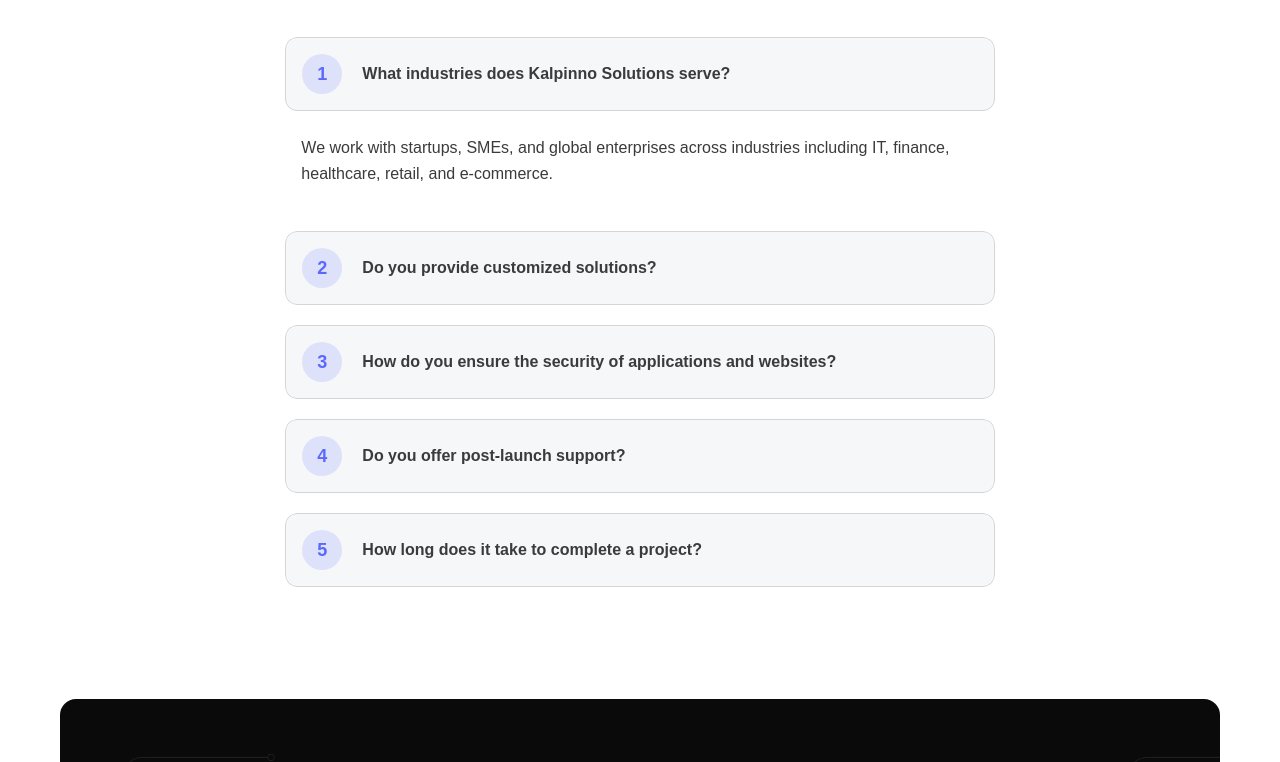
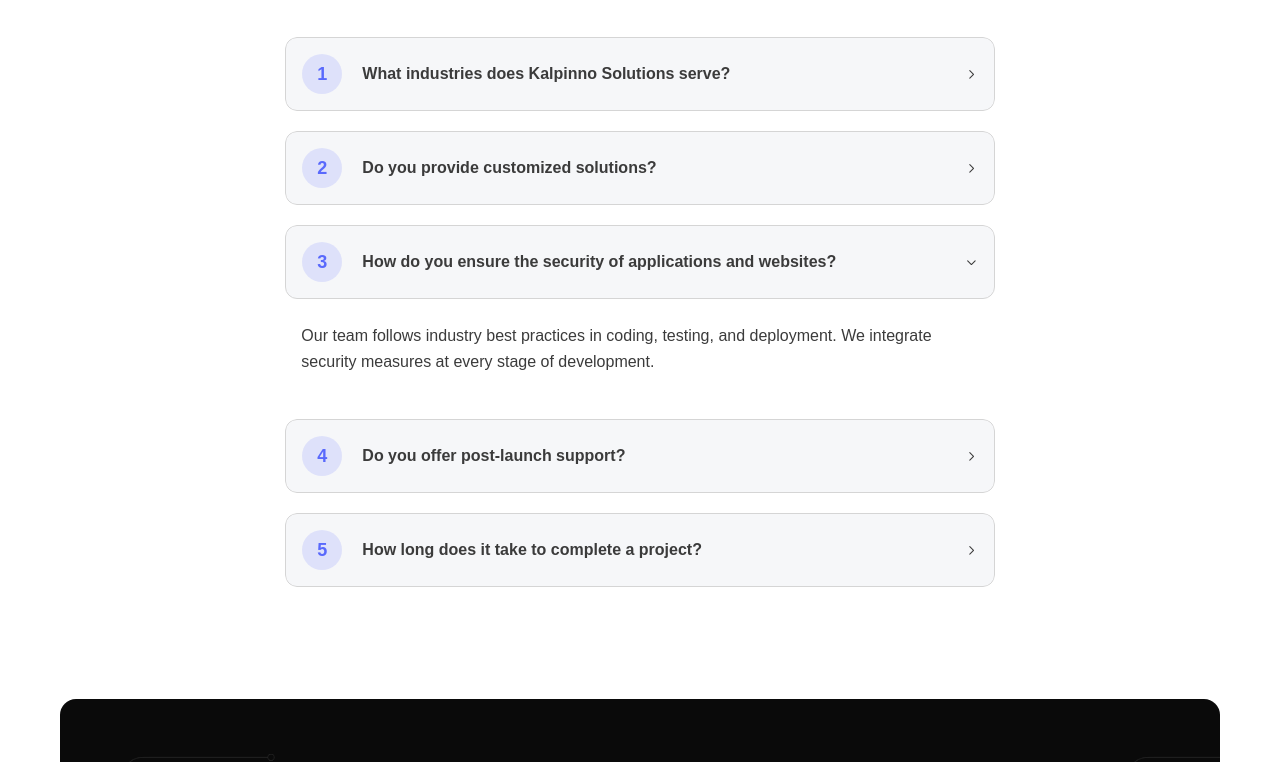
Before and after one commit to kpchauhan/kalpinno-solutions, a plain HTML site: page services.html in a window 1280 px wide. Both pictures are taken after a click on the button 639 px from the left and 3670 px from the top of the page. Shown: the part 3308-4070 px from the top of the page. Drawn offline with Linux system fonts and the light colour scheme; a web font is replaced by a local one.

Commit message:
Initial commit

```diff
--- /dev/null
+++ b/assets/js/accordion.js
@@ -0,0 +1,28 @@
+// FAQ Accordion functionality
+document.addEventListener('DOMContentLoaded', function() {
+    const accordions = document.querySelectorAll('.accordion');
+
+    accordions.forEach(accordion => {
+        const header = accordion.querySelector('.accordion-header');
+        const content = accordion.querySelector('.accordion-content');
+
+        // Add click event listener to each accordion header
+        header.addEventListener('click', function() {
+            const isActive = accordion.classList.contains('active');
+
+            // Close all other accordions
+            accordions.forEach(otherAccordion => {
+                if (otherAccordion !== accordion) {
+                    otherAccordion.classList.remove('active');
+                }
+            });
+
+            // Toggle current accordion
+            if (isActive) {
+                accordion.classList.remove('active');
+            } else {
+                accordion.classList.add('active');
+            }
+        });
+    });
+});
--- a/services.html
+++ b/services.html
@@ -229,6 +229,9 @@
                     <div class="bg-secondary/15 w-10 h-10 rounded-full flex justify-center items-center shrink-0">
                       <p class="text-secondary font-bold text-lg">1</p>
                     </div>What industries does Kalpinno Solutions serve?
+                    <svg class="accordion-icon ml-auto" fill="none" stroke="currentColor" viewBox="0 0 24 24">
+                      <path stroke-linecap="round" stroke-linejoin="round" stroke-width="2" d="M19 9l-7 7-7-7"></path>
+                    </svg>
                   </button>
                   <div class="accordion-content">
                     <p>We work with startups, SMEs, and global enterprises across industries including IT, finance, healthcare, retail, and e-commerce.</p>
@@ -241,6 +244,9 @@
                     <div class="bg-secondary/15 w-10 h-10 rounded-full flex justify-center items-center shrink-0">
                       <p class="text-secondary font-bold text-lg">2</p>
                     </div>Do you provide customized solutions?
+                    <svg class="accordion-icon ml-auto" fill="none" stroke="currentColor" viewBox="0 0 24 24">
+                      <path stroke-linecap="round" stroke-linejoin="round" stroke-width="2" d="M19 9l-7 7-7-7"></path>
+                    </svg>
                   </button>
                   <div class="accordion-content">
                     <p>Yes! Every business is unique, and we tailor our web, app, and marketing solutions to fit your exact requirements.</p>
@@ -253,6 +259,9 @@
                     <div class="bg-secondary/15 w-10 h-10 rounded-full flex justify-center items-center shrink-0">
                       <p class="text-secondary font-bold text-lg">3</p>
                     </div>How do you ensure the security of applications and websites?
+                    <svg class="accordion-icon ml-auto" fill="none" stroke="currentColor" viewBox="0 0 24 24">
+                      <path stroke-linecap="round" stroke-linejoin="round" stroke-width="2" d="M19 9l-7 7-7-7"></path>
+                    </svg>
                   </button>
                   <div class="accordion-content">
                     <p>Our team follows industry best practices in coding, testing, and deployment. We integrate security measures at every stage of development.</p>
@@ -265,6 +274,9 @@
                     <div class="bg-secondary/15 w-10 h-10 rounded-full flex justify-center items-center shrink-0">
                       <p class="text-secondary font-bold text-lg">4</p>
                     </div>Do you offer post-launch support?
+                    <svg class="accordion-icon ml-auto" fill="none" stroke="currentColor" viewBox="0 0 24 24">
+                      <path stroke-linecap="round" stroke-linejoin="round" stroke-width="2" d="M19 9l-7 7-7-7"></path>
+                    </svg>
                   </button>
                   <div class="accordion-content">
                     <p>Absolutely. We provide ongoing maintenance, updates, and technical support to ensure your solutions continue to perform flawlessly.</p>
@@ -277,6 +289,9 @@
                     <div class="bg-secondary/15 w-10 h-10 rounded-full flex justify-center items-center shrink-0">
                       <p class="text-secondary font-bold text-lg">5</p>
                     </div>How long does it take to complete a project?
+                    <svg class="accordion-icon ml-auto" fill="none" stroke="currentColor" viewBox="0 0 24 24">
+                      <path stroke-linecap="round" stroke-linejoin="round" stroke-width="2" d="M19 9l-7 7-7-7"></path>
+                    </svg>
                   </button>
                   <div class="accordion-content">
                     <p>Timelines vary depending on the project’s complexity. A standard website can take 4–6 weeks, while larger apps or marketing campaigns may take longer.</p>
@@ -303,6 +318,7 @@
       </section>
     </main>
     <script type="module" src="assets/js/animation.js"></script>
+    <script src="assets/js/accordion.js"></script>
     <footer class="section">
       <div class="container">
         <div class="row max-md:gy-5 gx-5 justify-between">
```
Also changed, not shown: index.html (+1 -1 lines), assets/images/service/risk.jpg (added), 2 other files.
